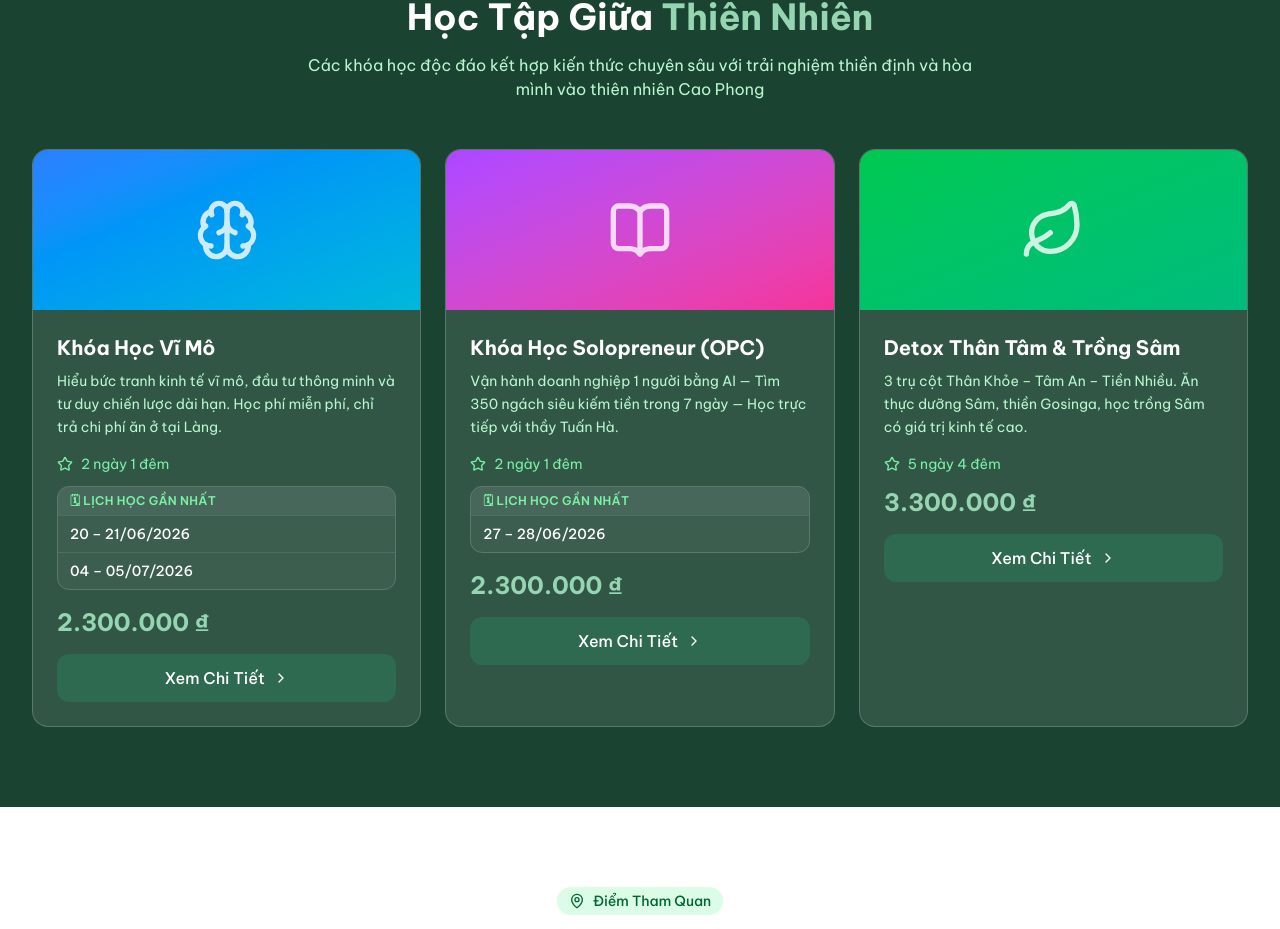
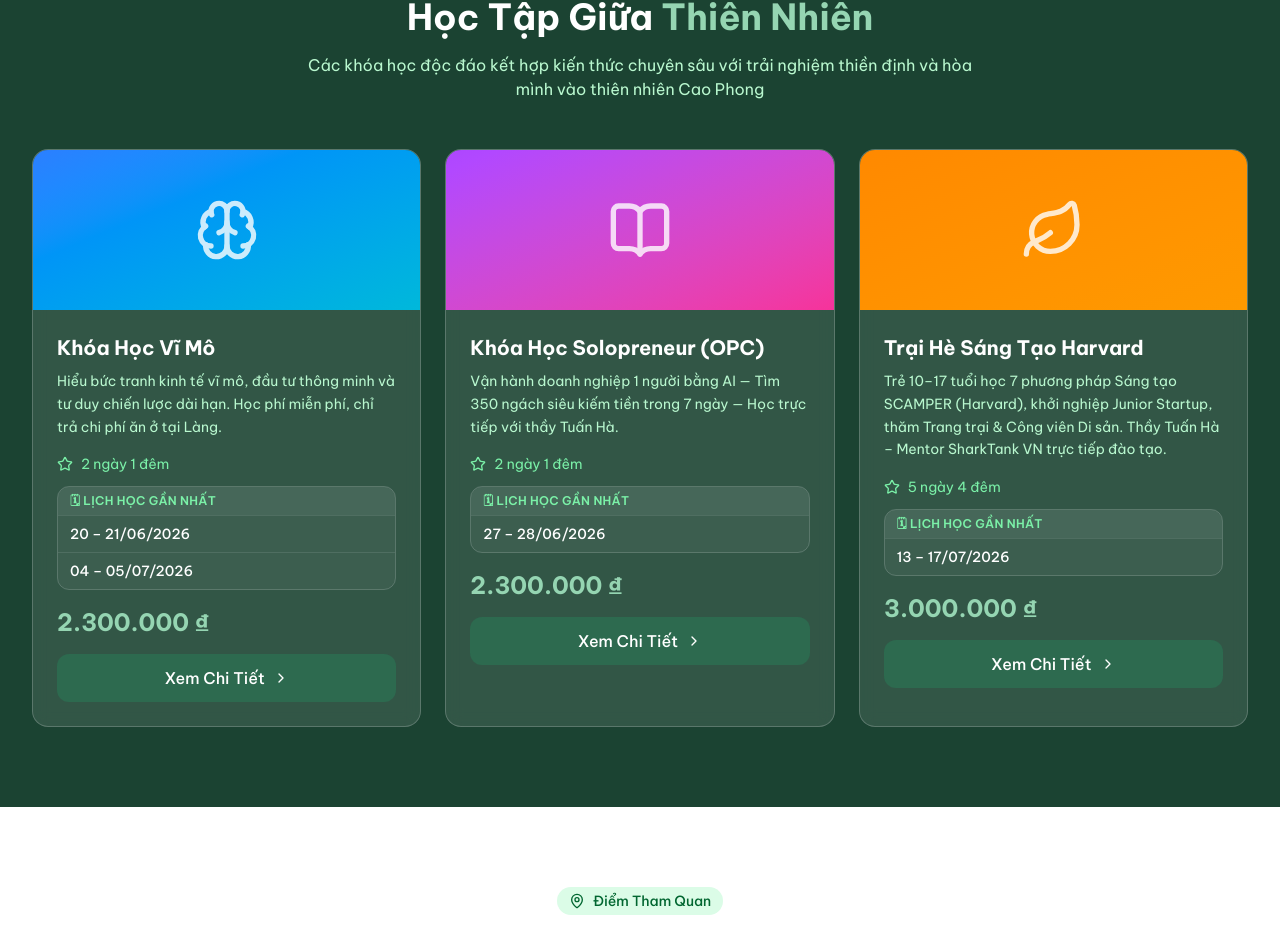
Before and after one commit to tuanhavinalink/langcaophong, a Next.js app: page / in a window 1280 px wide. Shown: the part 2024-2953 px from the top of the page. Built offline with nearby package versions, Linux system fonts and the light colour scheme; no server answers.

Commit message:
Add Trai He Harvard Summer Camp course, deactivate detox-sam

```diff
--- a/src/app/courses/[slug]/page.tsx
+++ b/src/app/courses/[slug]/page.tsx
@@ -8,6 +8,7 @@ const courseDescriptions: Record<string, string> = {
   "vi-mo": "Hiểu bức tranh kinh tế vĩ mô, đầu tư thông minh và tư duy chiến lược dài hạn. Khóa học 2 ngày 1 đêm tại Làng Cao Phong — Hòa Bình, cách Hà Nội 80km.",
   "solo": "Vận hành doanh nghiệp 1 người bằng AI. Tìm 350 ngách siêu kiếm tiền trong 7 ngày. Học trực tiếp với thầy Tuấn Hà (Mentor SharkTank) tại Làng Cao Phong.",
   "detox-sam": "Detox thân tâm, thiền Gosinga, ăn thực dưỡng Sâm và học trồng Sâm kinh tế cao. 5 ngày 4 đêm tại Làng Cao Phong — Hòa Bình.",
+  "trai-he": "Trại Hè Sáng Tạo Harvard dành cho trẻ 10–17 tuổi. Học 7 phương pháp SCAMPER, khởi nghiệp Junior Startup, thăm Công viên Di sản & Trang Trại. Thầy Tuấn Hà – Mentor SharkTank VN.",
 }
 
 export async function generateMetadata({ params }: { params: Promise<{ slug: string }> }): Promise<Metadata> {
@@ -39,11 +40,13 @@ const gradients: Record<string, string> = {
   "vi-mo": "from-blue-600 to-cyan-500",
   "solo": "from-purple-500 to-pink-500",
   "detox-sam": "from-green-500 to-emerald-500",
+  "trai-he": "from-orange-400 to-amber-500",
 }
 
 const fixedSchedules: Record<string, string[]> = {
   "vi-mo": ["20 – 21/06/2026", "04 – 05/07/2026"],
   "solo": ["27 – 28/06/2026"],
+  "trai-he": ["13 – 17/07/2026"],
 }
 
 export default async function CoursePage({ params }: { params: Promise<{ slug: string }> }) {
--- a/src/app/page.tsx
+++ b/src/app/page.tsx
@@ -31,15 +31,15 @@ const courses = [
     schedules: ["27 – 28/06/2026"],
   },
   {
-    slug: "detox-sam",
-    name: "Detox Thân Tâm & Trồng Sâm",
-    desc: "3 trụ cột Thân Khỏe – Tâm An – Tiền Nhiều. Ăn thực dưỡng Sâm, thiền Gosinga, học trồng Sâm có giá trị kinh tế cao.",
+    slug: "trai-he",
+    name: "Trại Hè Sáng Tạo Harvard",
+    desc: "Trẻ 10–17 tuổi học 7 phương pháp Sáng tạo SCAMPER (Harvard), khởi nghiệp Junior Startup, thăm Trang trại & Công viên Di sản. Thầy Tuấn Hà – Mentor SharkTank VN trực tiếp đào tạo.",
     duration: "5 ngày 4 đêm",
-    price: 3300000,
+    price: 3000000,
     originalPrice: null,
     icon: Leaf,
-    color: "from-green-500 to-emerald-500",
-    schedules: [],
+    color: "from-orange-400 to-amber-500",
+    schedules: ["13 – 17/07/2026"],
   },
 ]
 
--- a/src/components/EnrollButton.tsx
+++ b/src/components/EnrollButton.tsx
@@ -15,12 +15,14 @@ function fmt(n: number) {
 const SCHEDULES: Record<string, string[]> = {
   "vi-mo": ["20 – 21/06/2026", "04 – 05/07/2026"],
   "solo": ["27 – 28/06/2026"],
+  "trai-he": ["13 – 17/07/2026"],
 }
 
 const CK_NOTE: Record<string, string> = {
   "vi-mo": "Vi Mo",
   "solo": "Solo",
   "detox-sam": "Detox",
+  "trai-he": "Trai He",
 }
 
 interface Props {
```
